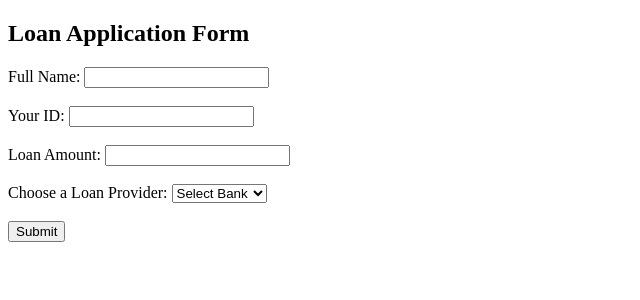
After one commit to ibnasoud789/agri-tech-main, a PHP site: page /farmerloanapply.php in a window 1280 px wide. The commit adds this page. Shown: the top 300 px of the page, without its empty margins (0-640 px from the left). Run offline with PHP 8.4, Linux system fonts and the light colour scheme.

Commit message:
loan application

```diff
--- /dev/null
+++ b/farmerloanapply.php
@@ -0,0 +1,53 @@
+<?php
+ include "database.php";
+ if ($_SERVER["REQUEST_METHOD"] == "POST") {
+  $user_name = $_POST['user_name'];
+  $email = $_POST['user_id'];
+  $loan_amount = $_POST['loan_amount'];
+  $bank = $_POST['bank'];
+
+  $sql = "INSERT INTO loan_application_t (farmer_name, farmer_id, loan_amount, preferred_bank) VALUES ('$user_name', '$email', '$loan_amount', '$bank')";
+  if ($conn->query($sql) === TRUE) {
+      echo "Loan application submitted successfully.";
+  } else {
+      echo "Error: " . $sql . "<br>" . $conn->error;
+  }
+
+  // Close database connection
+  $conn->close();
+ }
+
+
+?>
+<!DOCTYPE html>
+<html lang="en">
+<head>
+  <meta charset="UTF-8">
+  <meta name="viewport" content="width=device-width, initial-scale=1.0">
+  <title>Loan Application Form</title>
+</head>
+<body>
+    <h2>Loan Application Form</h2>
+    <form action="" method="post">
+        <label for="user_name">Full Name:</label>
+        <input type="text" id="user_name" name="user_name" required><br><br>
+
+        <label for="user_id">Your ID:</label>
+        <input type="text" id="user_id" name="user_id" required><br><br>
+
+        <label for="loan_amount">Loan Amount:</label>
+        <input type="number" id="loan_amount" name="loan_amount" required><br><br>
+
+        <label for="provider">Choose a Loan Provider:</label>
+        <select id="bank" name="bank" required>
+            <option value="">Select Bank</option>
+            <option value="Agrani Bank">Agrani Bank</option>
+            <option value="City Bank">City Bank</option>
+            <option value="Sonali Bank">Sonali Bank</option>
+            <!-- Add more banks as needed -->
+        </select><br><br>
+
+        <input type="submit" value="Submit">
+    </form>
+</body>
+</html>
```
Also changed, not shown: loanProvider.php (+15 -1 lines), loanproviderloanquery.php (added).
